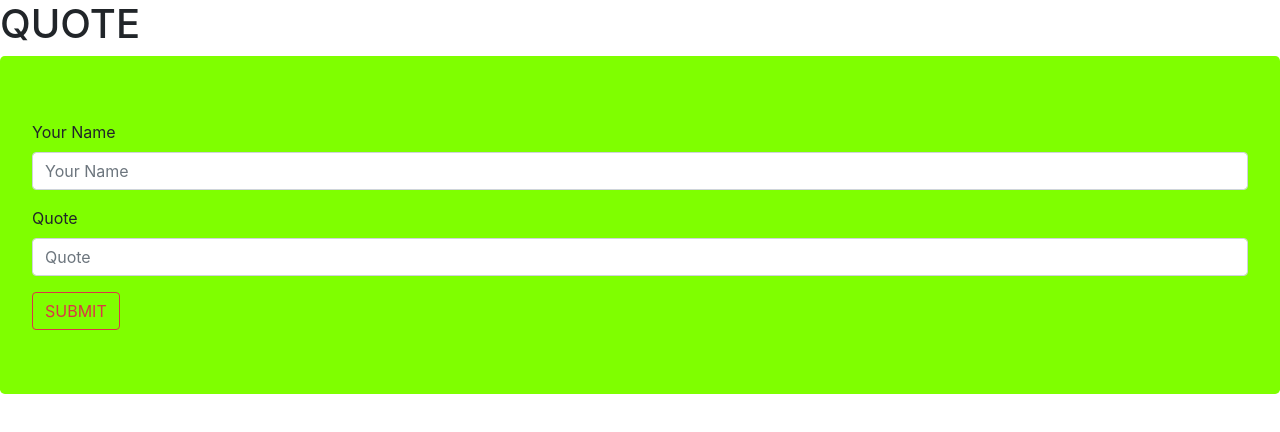
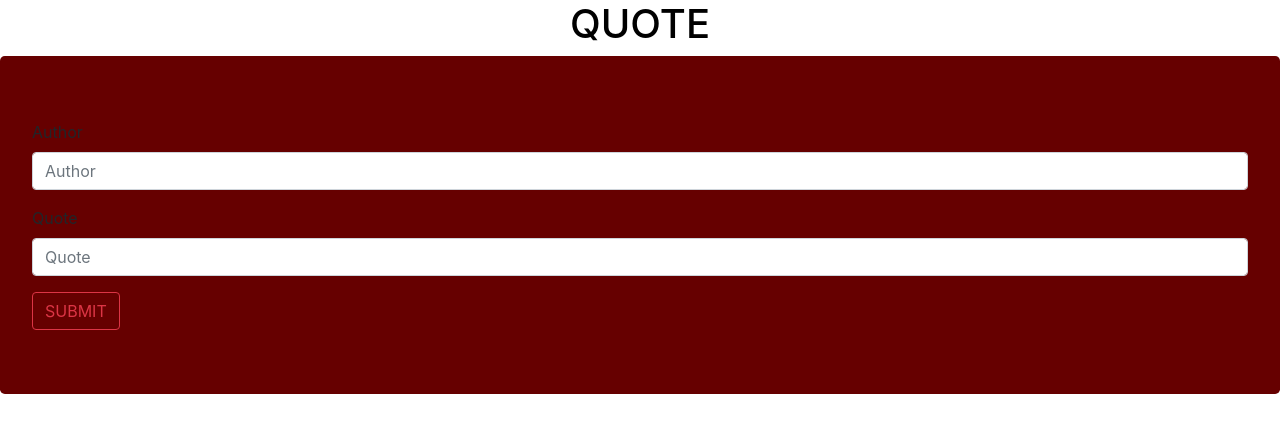
Before and after one commit to HannahChege/Quotes, an Angular app: page / in a window 1280 px wide. Shown: the top 432 px of the page. Built offline with nearby package versions, Linux system fonts and the light colour scheme.

Commit message:
Added a h1

```diff
--- a/src/app/app.component.css
+++ b/src/app/app.component.css
@@ -1,3 +1,7 @@
 .jumbotron{
-    background-color: chartreuse;
+    background-color:#660000;
 }
+h1{
+    text-align: center;
+    color: black;
+}
--- a/src/app/app.component.html
+++ b/src/app/app.component.html
@@ -7,14 +7,14 @@
 <div class="jumbotron">
 <form>
   <div class="form-group">
-    <label for="formGroupYourName">Your Name</label>
-    <input type="text" class="form-control" id="formGroupYourName" placeholder="Your Name">
+    <label for="formGroupYourName">Author</label>
+    <input type="text" class="form-control" id="formGroupYourName" placeholder="Author">
   </div>
 </form>
 <form>
   <div class="form-group">
     <label for="formGroupQuote">Quote</label>
-    <input type="text" class="form-control" id="formGroupQuote" placeholder="Quote">
+    <input type="text" class="form-control" id="formGroupQuote" placeholder="Quote" >
   </div>
 </form>
 
--- a/src/app/app.module.ts
+++ b/src/app/app.module.ts
@@ -1,5 +1,6 @@
 import { BrowserModule } from '@angular/platform-browser';
 import { NgModule } from '@angular/core';
+
 
 import { AppComponent } from './app.component';
 
```
